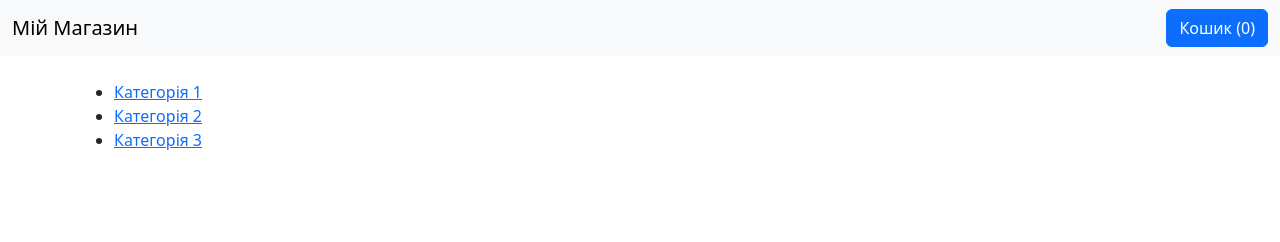
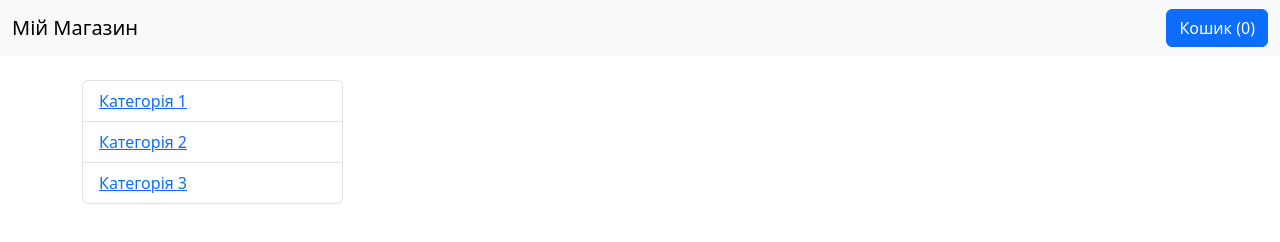
Before and after one commit to ValeriaBodrova/Hometasks_Frontend_Pro_Hillel, a plain HTML site: page Store_Site/index.html in a window 1280 px wide. Drawn offline with nearby package versions, Linux system fonts and the light colour scheme.

Commit message:
Update index.html

```diff
--- a/Store_Site/index.html
+++ b/Store_Site/index.html
@@ -27,10 +27,10 @@
     <div class="row">
         <div class="col-md-3">
             <nav>
-                <ul class="categories">
-                    <li><a href="#category1">Категорія 1</a></li>
-                    <li><a href="#category2">Категорія 2</a></li>
-                    <li><a href="#category3">Категорія 3</a></li>
+                <ul id="categories-list" class="list-group">
+                    <li class="list-group-item"><a href="#category1">Категорія 1</a></li>
+                    <li class="list-group-item"><a href="#category2">Категорія 2</a></li>
+                    <li class="list-group-item"><a href="#category3">Категорія 3</a></li>
                 </ul>
             </nav>
         </div>
```
